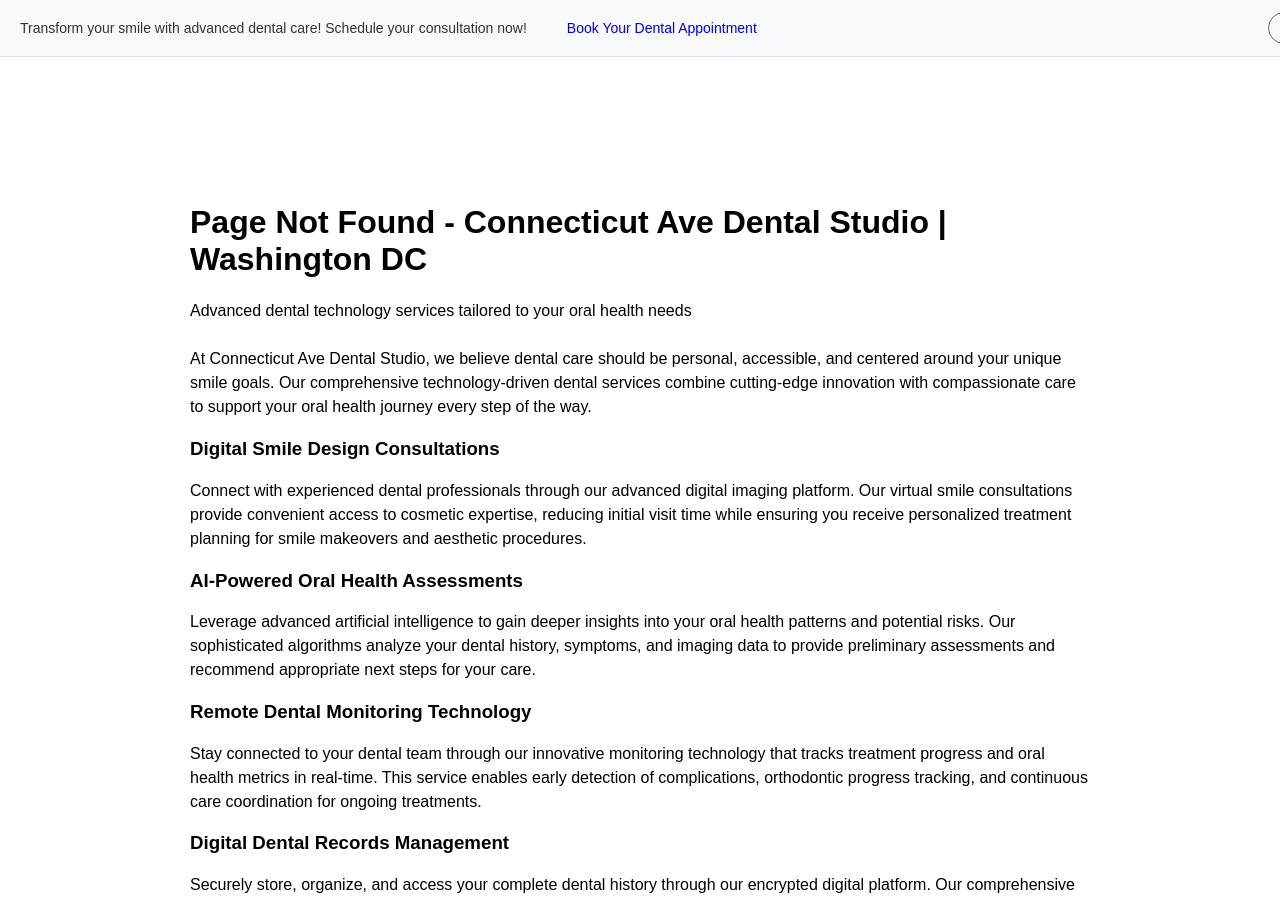
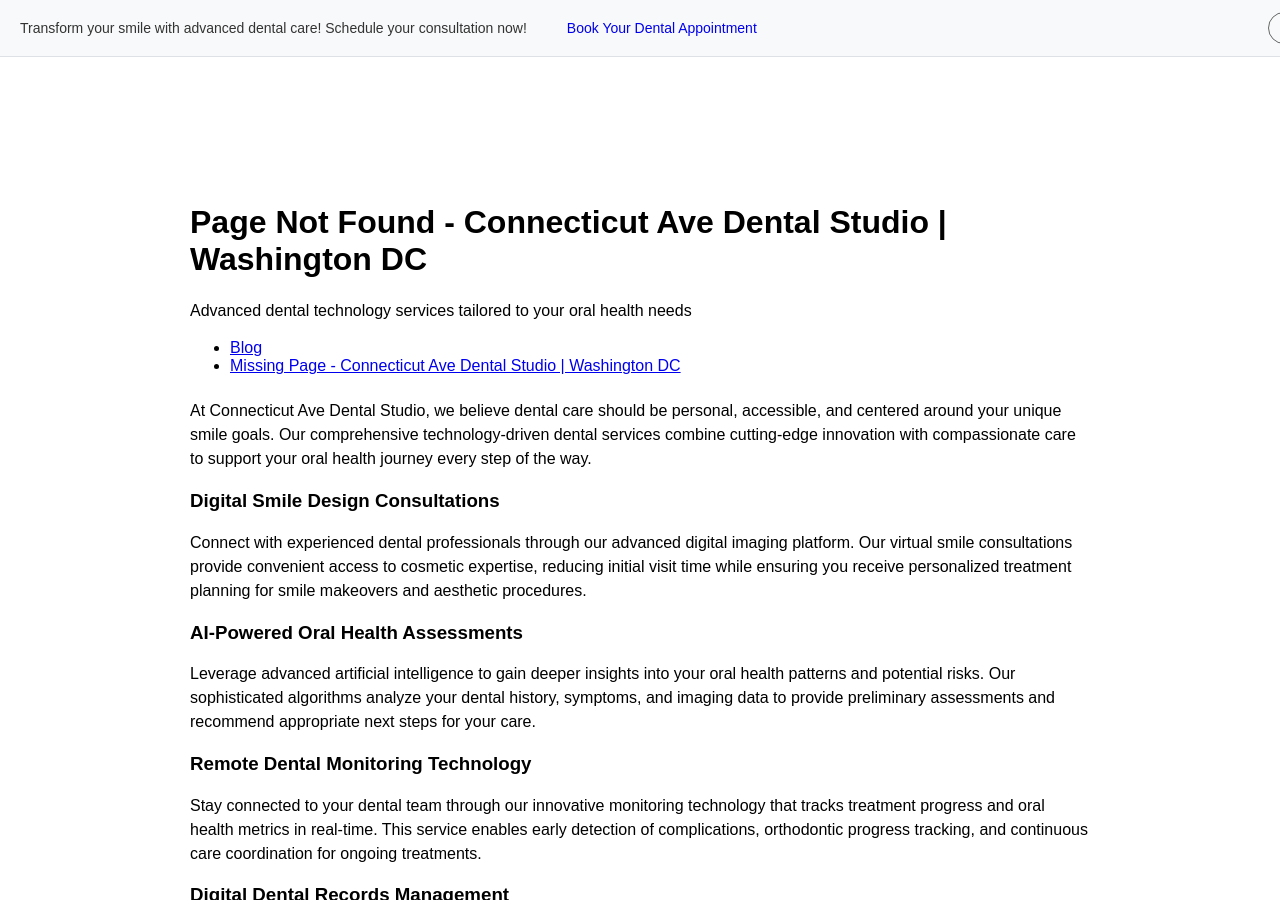
Before and after one commit to asquitt/asquitt.github.io, a Jekyll site: the page definitely-missing-page.html, which Jekyll copies as it is, in a window 1280 px wide and 900 px high. Built offline with Jekyll 4.4.1, drawn with Linux system fonts in a browser that asks for light colours.

Commit message:
Sync navigation

```diff
--- a/definitely-missing-page.html
+++ b/definitely-missing-page.html
@@ -43,7 +43,11 @@
 <header class="hero">
 <h1>Page Not Found - Connecticut Ave Dental Studio | Washington DC</h1>
 <p class="copy">Advanced dental technology services tailored to your oral health needs</p>
-</header>
+<nav class="nav">
+<ul>
+<li><a href="/blog">Blog</a></li><li><a href="/definitely-missing-page.html">Missing Page - Connecticut Ave Dental Studio | Washington DC</a></li>
+</ul>
+</nav></header>
 <main>
 <section>
 <p class="copy">At Connecticut Ave Dental Studio, we believe dental care should be personal, accessible, and centered around your unique smile goals. Our comprehensive technology-driven dental services combine cutting-edge innovation with compassionate care to support your oral health journey every step of the way.</p>
```
